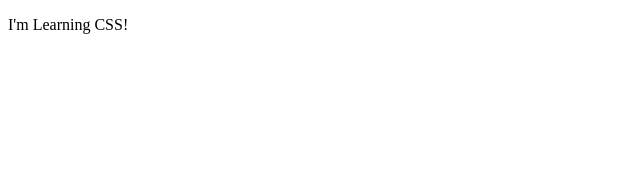
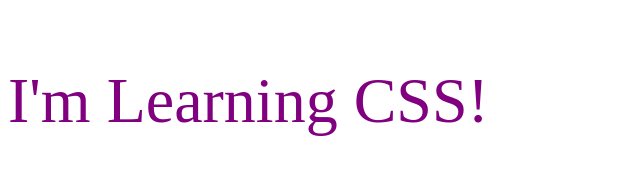
Before and after one commit to GhaniketRajputp005/LEARNING-CSS-WITH-DAVE-GRAY, a plain HTML site: page index.html in a window 1280 px wide. Shown: the whole page, without its empty margins (0-640 px from the left). Drawn offline with Linux system fonts and the light colour scheme.

Commit message:
L1 completed

```diff
--- /dev/null
+++ b/CSS/style.css
@@ -0,0 +1,4 @@
+p{
+        font-size: 64px;
+        color: purple;
+}
--- a/index.html
+++ b/index.html
@@ -1,11 +1,27 @@
 <!DOCTYPE html>
 <html lang="en">
+
 <head>
     <meta charset="UTF-8">
     <meta name="viewport" content="width=device-width, initial-scale=1.0">
     <title>Document</title>
+    <!-- <style>
+        p{
+            color:limegreen;
+        }
+    </style> -->
+    <link rel="stylesheet" href="CSS/style.css">
+    <!-- there is no precedence btw internal & external css it's just their order of cascade which ever encountered latest will be applied.
+        Note: only identical properties of same selectors will be overwritten  other properties will be used as usual
+
+    but inline css takes precedence over both of them as it is applied over element directly
+
+    commonly used external-->
+
 </head>
+
 <body>
     <p>I'm Learning CSS!</p>
 </body>
+
 </html>
```
